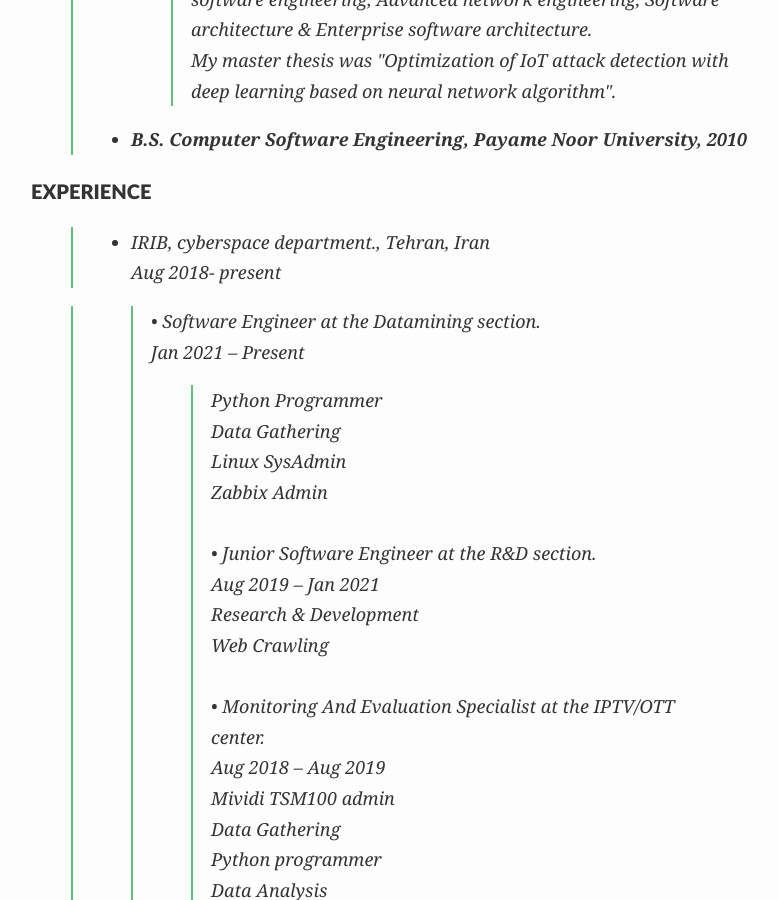
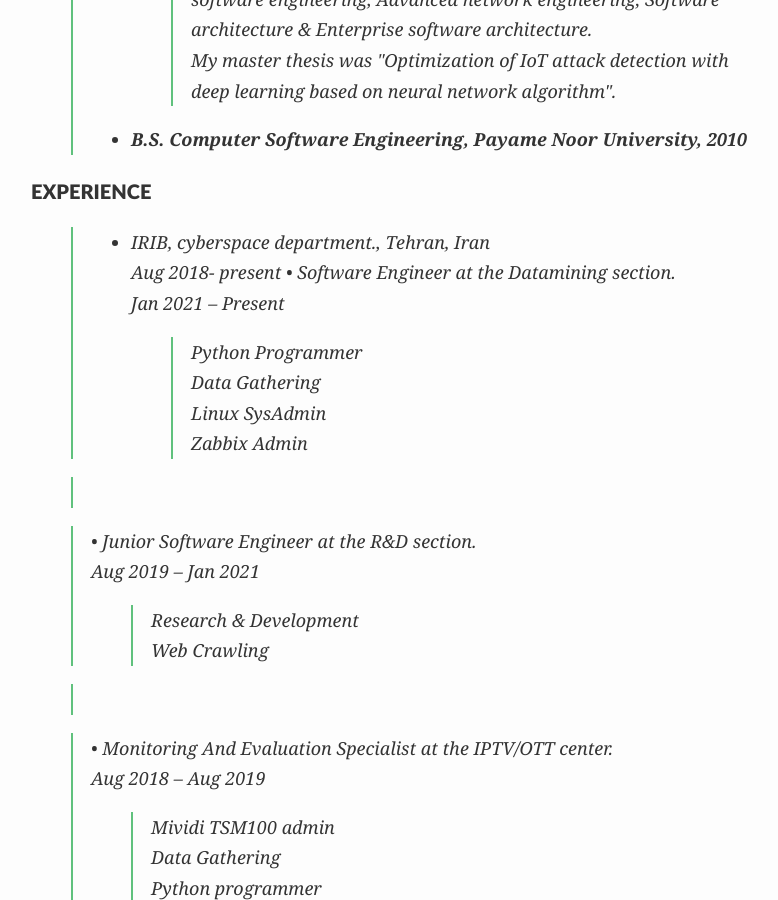
Before and after one commit to KavehRS/website, a Jekyll site: the page built from index.md, in a window 1280 px wide and 900 px high, scrolled down 721 px. Shown: the whole window, without its empty margins (209-987 px from the left). Built offline with Jekyll 4.4.1, drawn with Linux system fonts in a browser that asks for light colours; nearby versions of some CDN libraries.

Commit message:
Update index.md

```diff
--- a/index.md
+++ b/index.md
@@ -35,49 +35,52 @@
 
 #### EXPERIENCE
 
-> - IRIB, cyberspace department., Tehran, Iran<br>
-Aug 2018- present
+> - IRIB, cyberspace department., Tehran, Iran<br> Aug 2018- present
+> •	Software Engineer at the Datamining section.<br> Jan 2021 – Present<br>
+>> Python Programmer<br>
+>> Data Gathering<br>
+>> Linux SysAdmin<br>
+>> Zabbix Admin<br>
 
->> •	Software Engineer at the Datamining section.<br> Jan 2021 – Present<br>
->>> Python Programmer<br>
->>> Data Gathering<br>
->>> Linux SysAdmin<br>
->>> Zabbix Admin<br>
- ‌ <br>
->> •	Junior Software Engineer at the R&D section.<br> Aug 2019 – Jan 2021<br>
->>> Research & Development<br>
->>> Web Crawling<br>
- ‌ <br>
->> •	Monitoring And Evaluation Specialist at the IPTV/OTT center.<br> Aug 2018 – Aug 2019<br>
->>> Mividi TSM100 admin<br>
->>> Data Gathering<br>
->>> Python programmer<br>
->>>Data Analysis<br>
+> ‌ <br>
 
- ‌ <br>
+> •	Junior Software Engineer at the R&D section.<br> Aug 2019 – Jan 2021<br>
+>> Research & Development<br>
+>> Web Crawling<br>
+
+> ‌ <br>
+
+
+> •	Monitoring And Evaluation Specialist at the IPTV/OTT center.<br> Aug 2018 – Aug 2019<br>
+>> Mividi TSM100 admin<br>
+>> Data Gathering<br>
+>> Python programmer<br>
+>>Data Analysis<br>
+
+> ‌ <br>
 
 > •	Projets :<br>
 > Rasad Analytic Platform ( 2019 - 2021)<br>
 > Web Crawling (2018 - 2020)<br>
 
 
- ‌  <br>
+> ‌ <br>
 
 > - Iran Tablo Co., Sepehr Industrial City,Nazarabad, Iran<br> Nov 2017 - Dec 2017<br>
 > •	Wiring Technician<br>
 >> Electrical switchboard wiring<br>
 
- ‌ <br>
+> ‌ <br>
 
 > - Shokouh Electronic co, Hashtgerd Industrial City, Iran<br> Nov 2011 - Feb 2012<br>
 > •	Assembler of electronic boards (Part Time)<br>
 
- ‌ <br>
+> ‌ <br>
 
 > - Maharan Engineering Corp., Baharestan Industrial Zone, Karaj, Iran<br> Aug 2011 - Oct 2011<br>
 > •	Assembler of electronic boards<br>
 
- ‌ <br>
+> ‌ <br>
 
 > - Iranian Students News Agency (ISNA), Hamedan, Iran<br> Sep 2005 - Feb 2009<br>
 > •	Reporter<br>
```
